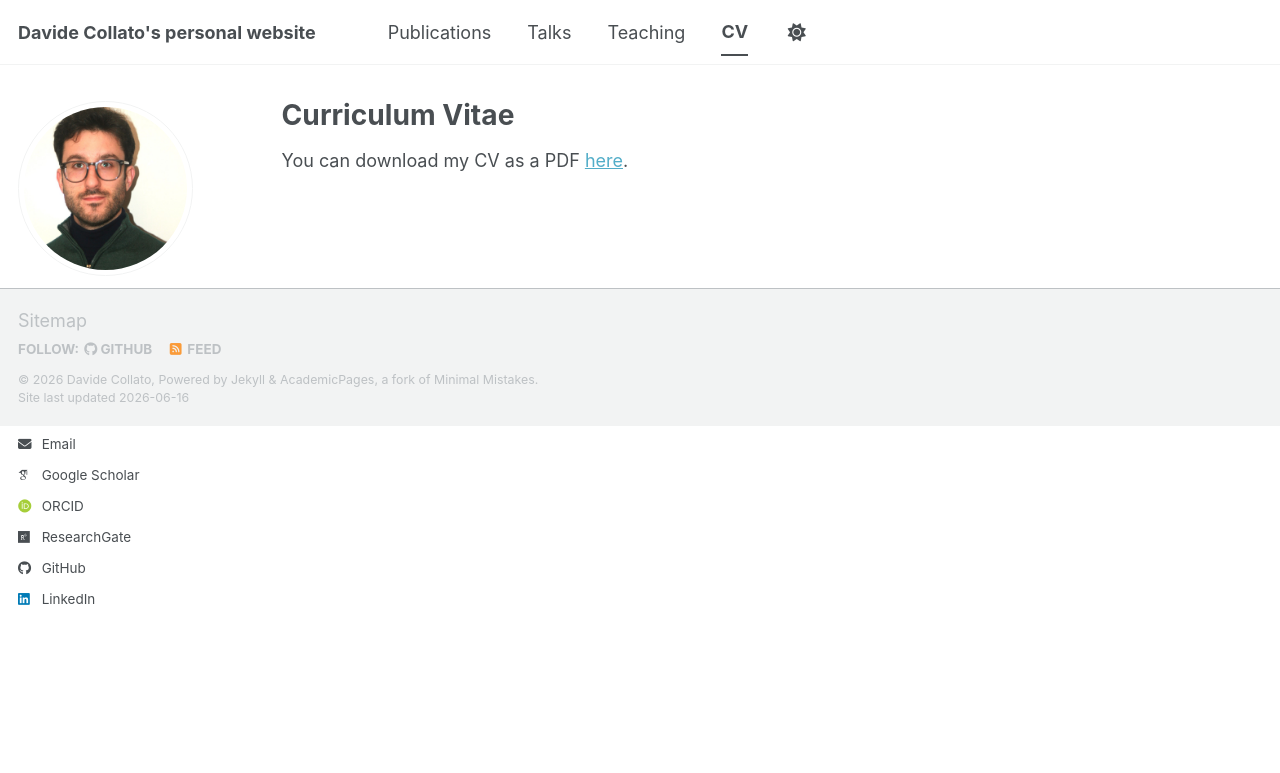
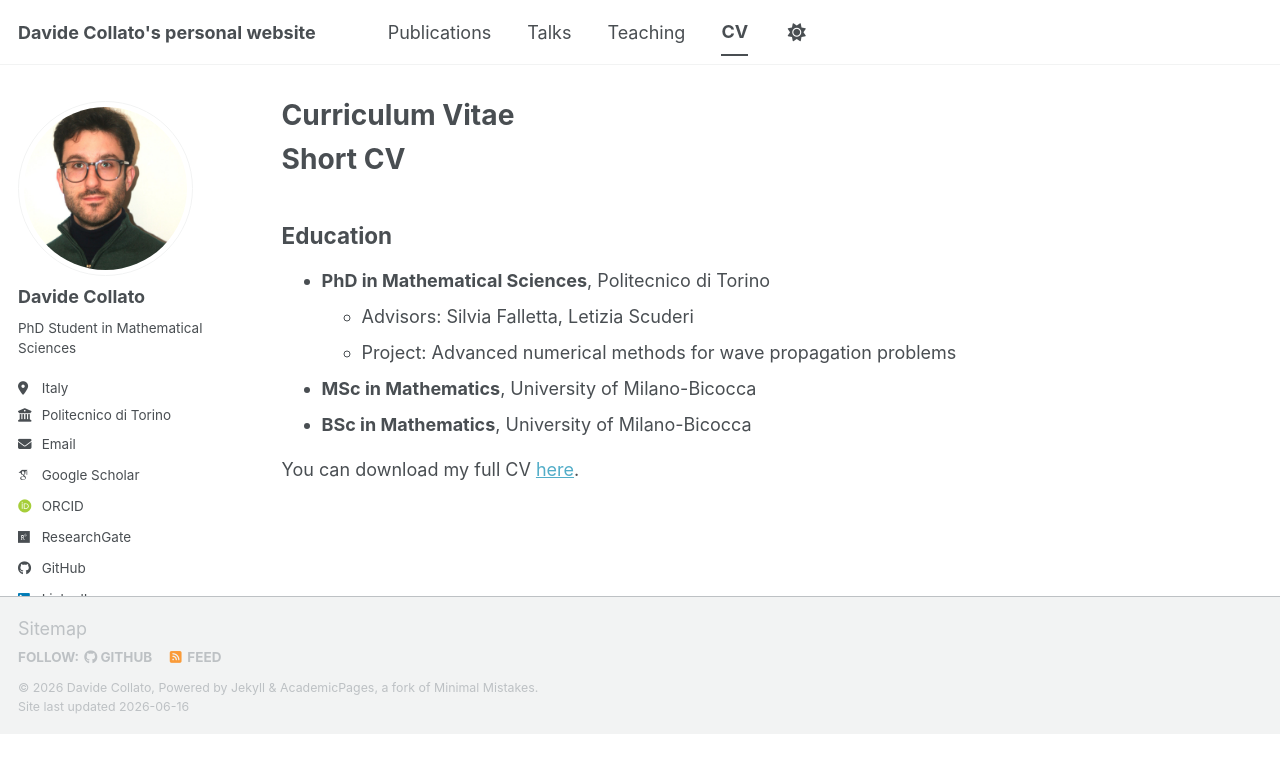
Before and after one commit to davidecollato/davidecollato.github.io, a Jekyll site: the page built from _pages/cv.md, in a window 1280 px wide. Shown: the top 773 px of the page. Built offline with Jekyll 4.4.1, drawn with Linux system fonts in a browser that asks for light colours; some web fonts are replaced; a script bundle is joined from its source files by our own code; library files that are not in the unit come from our copies.

Commit message:
Update cv.md

```diff
--- a/_pages/cv.md
+++ b/_pages/cv.md
@@ -7,4 +7,14 @@
   - /resume
 ---
 
-You can download my CV as a PDF [here](/files/cv.pdf).
+Short CV
+===
+
+## Education
+- **PhD in Mathematical Sciences**, Politecnico di Torino
+  - Advisors: Silvia Falletta, Letizia Scuderi
+  - Project: Advanced numerical methods for wave propagation problems
+- **MSc in Mathematics**, University of Milano-Bicocca
+- **BSc in Mathematics**, University of Milano-Bicocca
+
+You can download my full CV [here](/files/cv.pdf).
```
